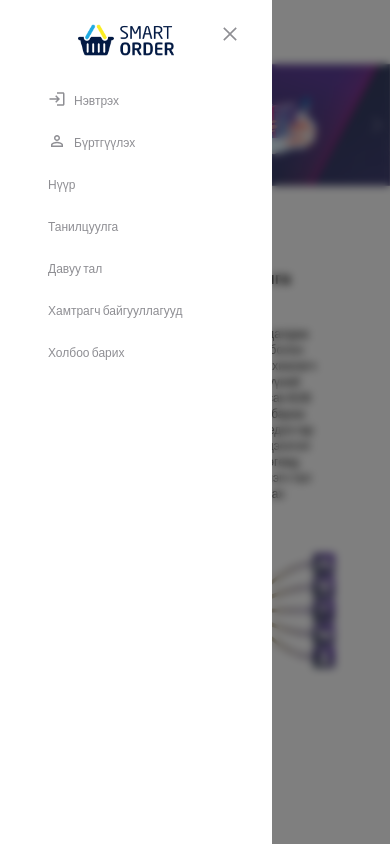
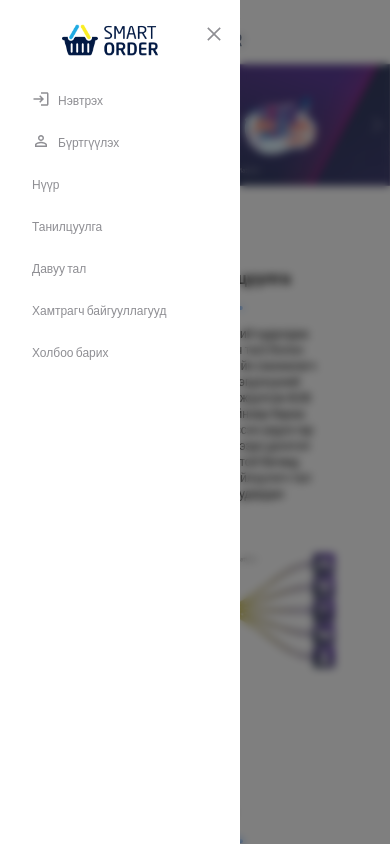
Before and after one commit to Kyok309/SmartOrder, a Next.js app: page / in a window 390 px wide. Both pictures are taken after a click on the button 55 px from the left and 31 px from the top of the page. Shown: the top 844 px of the page. Built offline with nearby package versions, Linux system fonts and the light colour scheme.

Commit message:
sidebar size changed

```diff
--- a/src/app/components/Home/NavBar.js
+++ b/src/app/components/Home/NavBar.js
@@ -60,7 +60,7 @@ export const NavBar = () => {
 
         {/* Responsive sidebar */}
         <div className={clsx("fixed h-full w-screen top-0 right-0 xl:hidden", {"hidden":!isSideMenuOpen})}>
-          <section className="h-screen max-w-full bg-[#FFFFFF] flex flex-col absolute top-0 left-0 px-8 z-50 items-center">
+          <section className="h-screen max-w-full bg-[#FFFFFF] flex flex-col absolute top-0 left-0 px-4 md:px-6 z-50 items-center">
             <div className="w-52 sm:w-72 h-16 sm:h-20 py-4 my-2 flex justify-between">
               <img src="/images/logo.png" className="h-full flex-1 text-center object-contain"/>
               <AiOutlineClose className="text-xl text-[#8E8E93] cursor-pointer" onClick={() => setMenu(false)}/>
```
